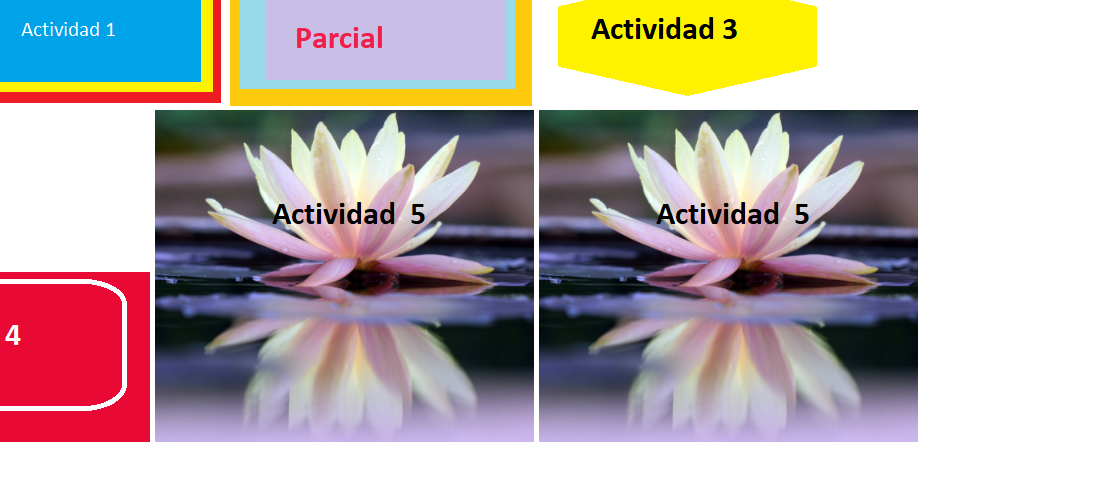
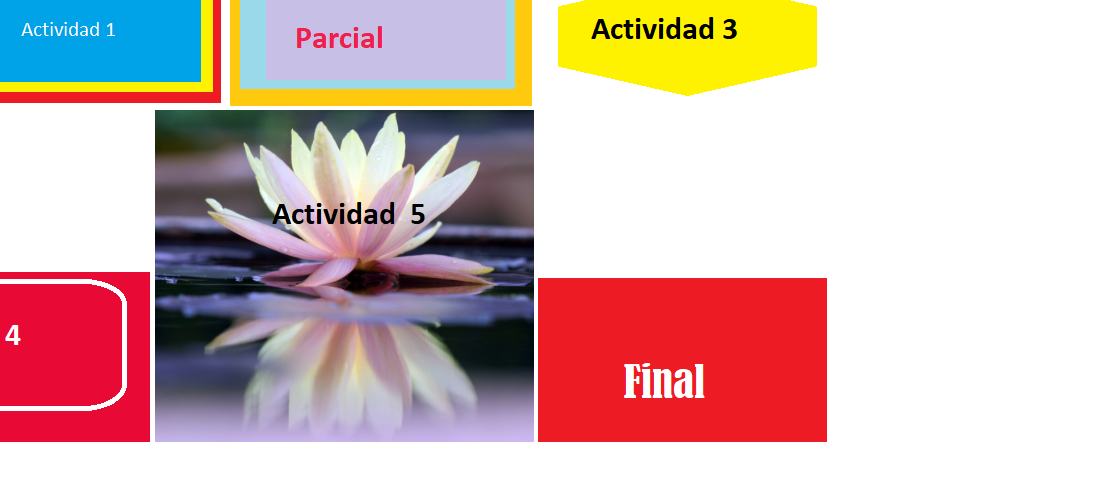
Before and after one commit to salome38/indexpro, a plain HTML site: page index.html in a window 1280 px wide. Shown: the part 174-654 px from the top of the page, 164-1280 px from the left. Drawn offline with Linux system fonts and the light colour scheme.

Commit message:
Update index.html

```diff
--- a/index.html
+++ b/index.html
@@ -21,7 +21,7 @@
 	<a href="ac3.html"><img src="boat3.png"></a>
 	<a href="acss.html"><img src="boton4.png"></a>
 	<a href="rosa.html"><img src="boton.png"></a>
-	<a href="final.html"><img src="boton.png"></a>
+	<a href="final.html"><img src="boton56.png"></a>
 
 </body>
 </html>
```
